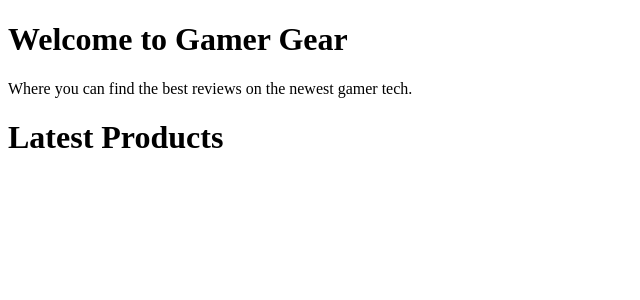
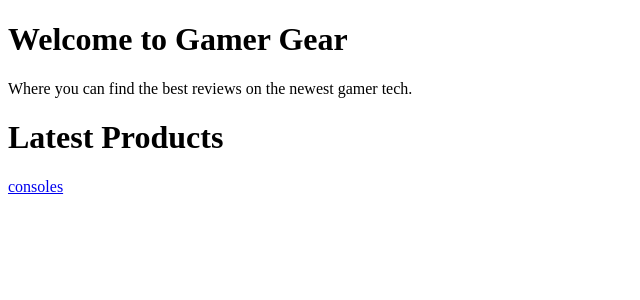
Before and after one commit to astrunk87/gamerTechSite, a React (Vite) app in the folder client/: page / in a window 1280 px wide. Shown: the top 300 px of the page, without its empty margins (0-640 px from the left). Built offline with nearby package versions, Linux system fonts and the light colour scheme.

Commit message:
consoles link on home page

```diff
--- a/client/src/components/pages/Home.jsx
+++ b/client/src/components/pages/Home.jsx
@@ -19,6 +19,12 @@
           Where you can find the best reviews on the newest gamer tech.
         </p>
       <h1>Latest Products</h1>
+      <Link
+              className="btn btn-primary btn-block btn-squared"
+              to={`/consoles`}
+            >
+              consoles
+            </Link>
       </div>
      );
 }
```
